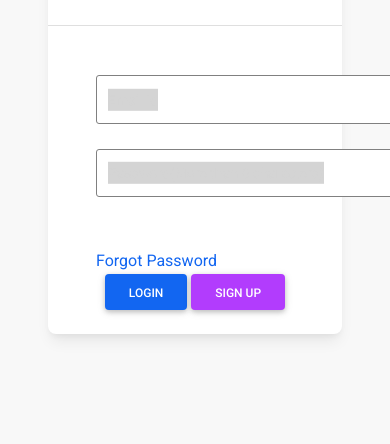
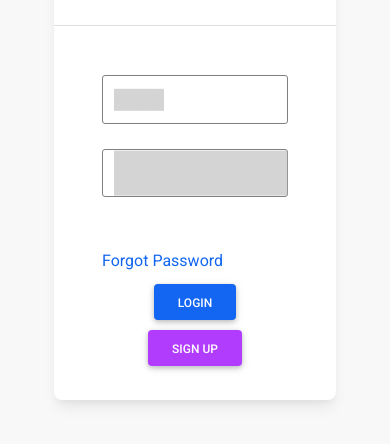
Before and after one commit to Atul240202/login-form, a plain HTML site: page index.html in a window 390 px wide. Shown: the part 124-568 px from the top of the page. Drawn offline with nearby package versions, Linux system fonts and the light colour scheme; no server answers.

Commit message:
Update index.css

```diff
--- a/index.css
+++ b/index.css
@@ -21,6 +21,16 @@ body{
     border-radius: 3px;
     border: 1.5px solid gray;
     outline-color: deepskyblue;
+}
+
+@media screen and (max-width: 500px) {
+    .input {
+      max-width: fit-content;
+    }
+    .btn {
+        display: grid;
+        margin: 10px;
+    }
 }
 
 .custom-field .placeholder{
@@ -47,6 +57,14 @@ body{
     color: steelblue;
 }
 
+@media screen and (max-width: 500px) {
+    .message {
+      font-size:inherit;
+    }
+
+}
+
+
 .success{
     font-size: 18px;
     margin-top: 15px;
```
